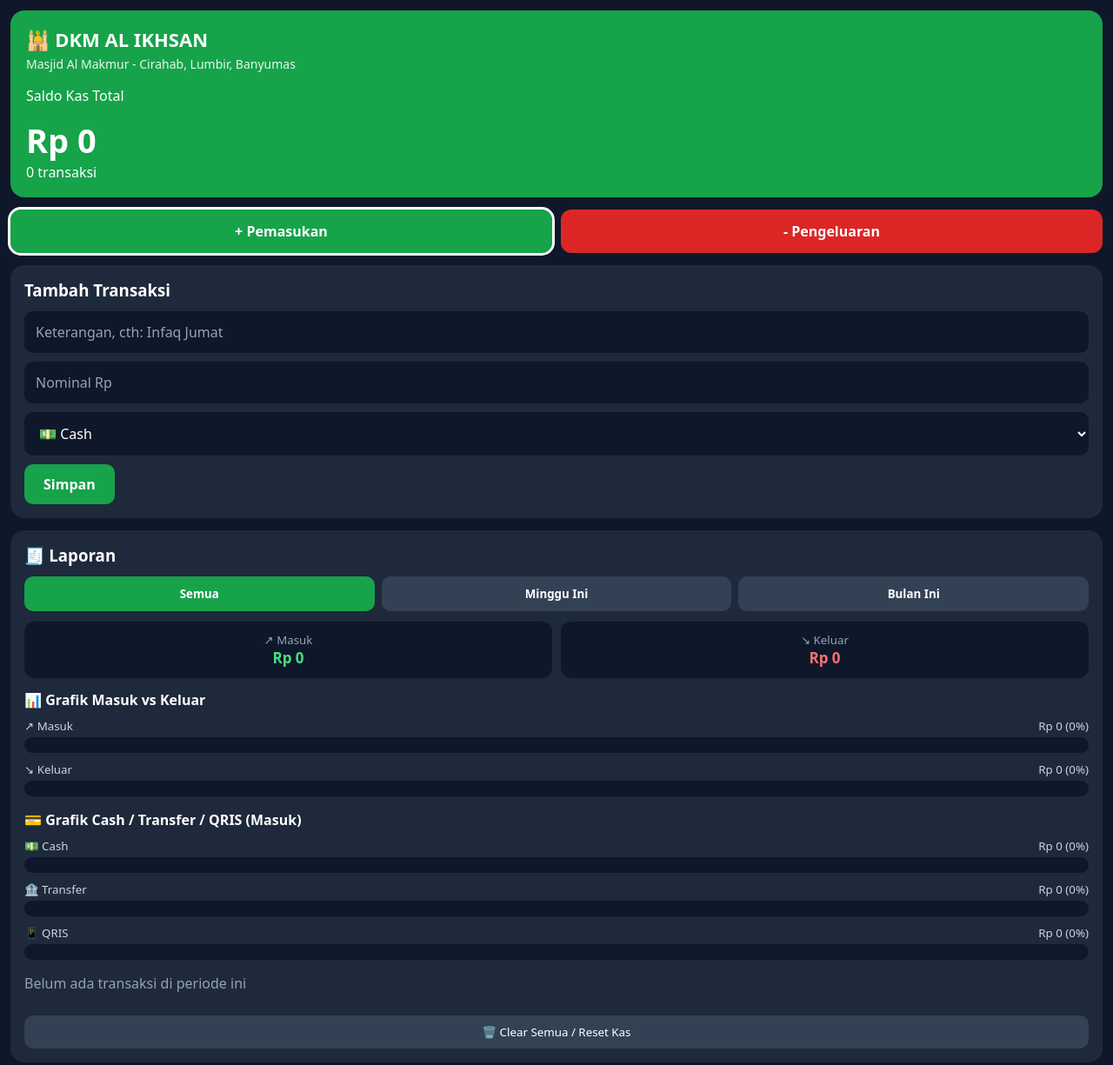
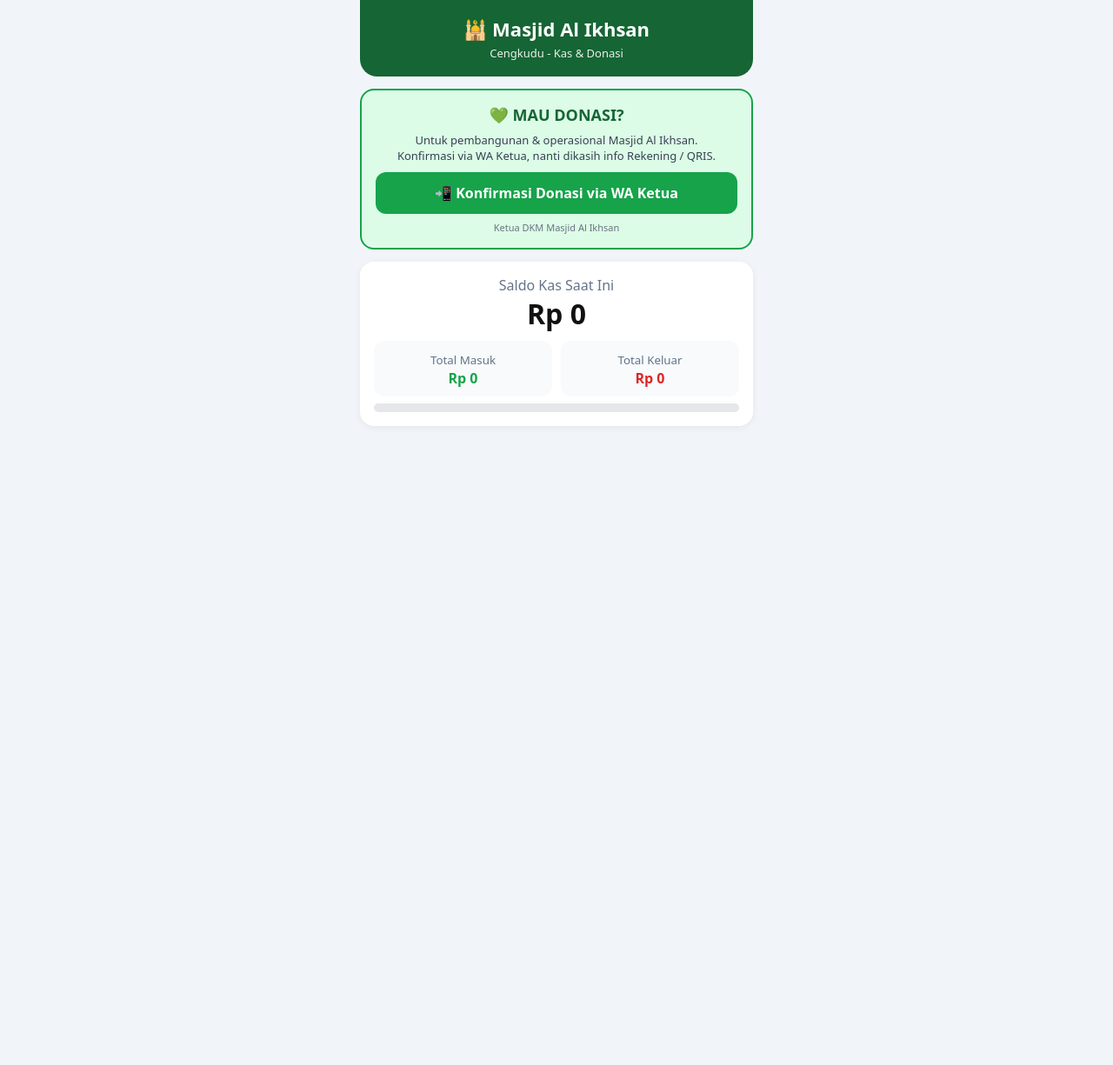
Before and after one commit to Cengkudu800mdpl/Kas-masjid-alikhsan, a plain HTML site: page index.html in a window 1280 px wide. Shown: the top 1225 px of the page at 87% size. After the commit the page ends 800 px from the top, so only its background shows below. Drawn offline with Linux system fonts and the light colour scheme.

Commit message:
Revise title and update styles for index.html
Updated title and styles for the Kas Masjid page, including changes to layout and button styles.

```diff
--- a/index.html
+++ b/index.html
@@ -3,161 +3,49 @@
 <head>
 <meta charset="UTF-8">
 <meta name="viewport" content="width=device-width, initial-scale=1.0">
-<title>DKM AL IKHSAN - Kas Masjid</title>
+<title>Kas Masjid Al Ikhsan - Cengkudu</title>
 <style>
-*{box-sizing:border-box;font-family:system-ui,Arial,sans-serif}
-body{margin:0;background:#0f172a;color:#fff;padding:12px}
-.header{background:#16a34a;border-radius:16px;padding:18px}
-.header h1{margin:0;font-size:22px}
-.header p{margin:4px 0 0;opacity:.9;font-size:14px}
-.saldo{font-size:38px;font-weight:800;margin:14px 0 0}
-.btn-row{display:flex;gap:10px;margin:14px 0}
-.btn{flex:1;border:0;border-radius:12px;padding:14px;font-weight:700;font-size:16px;color:#fff;cursor:pointer}
-.in{background:#16a34a}.out{background:#dc2626}
-.btn.active{outline:3px solid #fff}
-.card{background:#1e293b;border-radius:16px;padding:16px;margin-bottom:14px}
-input,select{width:100%;padding:13px;border-radius:10px;border:0;background:#0f172a;color:#fff;margin-bottom:10px;font-size:16px}
-input::placeholder{color:#94a3b8}
-.save{background:#16a34a;color:#fff;border:0;padding:12px 22px;border-radius:10px;font-weight:700;font-size:16px}
-.item{background:#0f172a;border-radius:12px;padding:12px;margin-bottom:10px;display:flex;justify-content:space-between;align-items:center;gap:8px}
-.item b{font-size:18px}
-.item small{color:#94a3b8;display:block}
-.del{background:#dc2626;color:#fff;border:0;border-radius:8px;padding:8px 10px;font-weight:700}
-.clear{background:#334155;color:#fff;border:0;padding:10px 14px;border-radius:10px;width:100%;margin-top:10px}
-.wa{background:#16a34a;color:#fff;border:0;padding:13px;border-radius:10px;width:100%;font-weight:700;font-size:16px}
-.filter{display:flex;gap:8px;margin-bottom:12px}
-.filter button{flex:1;border:0;border-radius:10px;padding:11px;font-weight:700;background:#334155;color:#fff;cursor:pointer}
-.filter button.active{background:#16a34a}
-.summary{display:flex;gap:10px;margin-bottom:14px}
-.sum{flex:1;background:#0f172a;border-radius:12px;padding:12px;text-align:center}
-.sum small{color:#94a3b8;display:block}
-.sum b{font-size:17px}
-.bar-row{margin-bottom:10px}
-.bar-row small{display:flex;justify-content:space-between;margin-bottom:4px;color:#cbd5e1}
-.bar{height:18px;background:#0f172a;border-radius:20px;overflow:hidden}
-.bar-fill{height:100%;border-radius:20px}
+*{box-sizing:border-box;font-family:system-ui,Arial} body{margin:0;background:#f1f5f9;color:#111}
+.wrap{max-width:480px;margin:auto;padding:0 14px 40px}
+.header{background:#166534;color:#fff;padding:18px;border-radius:0 0 20px 20px;text-align:center}
+.header h1{margin:0;font-size:22px}.header p{margin:4px 0 0;opacity:.9;font-size:13px}
+.donasi{background:#dcfce7;border:2px solid #16a34a;border-radius:16px;padding:16px;margin:14px 0;text-align:center}
+.donasi b{font-size:18px;color:#166534}
+.donasi p{font-size:13px;color:#374151;margin:8px 0}
+.btn-wa{display:block;background:#16a34a;color:#fff;text-decoration:none;padding:13px;border-radius:12px;font-weight:800;margin-top:10px}
+.card{background:#fff;border-radius:16px;padding:16px;margin:12px 0;box-shadow:0 2px 8px rgba(0,0,0,.06)}
+.saldo{font-size:32px;font-weight:800;text-align:center}
+.row{display:flex;gap:10px}.col{flex:1;background:#f8fafc;border-radius:12px;padding:10px;text-align:center}
+.col small{color:#64748b}.masuk{color:#16a34a;font-weight:800}.keluar{color:#dc2626;font-weight:800}
+input,select{width:100%;padding:12px;border:1px solid #ddd;border-radius:10px;margin:6px 0;font-size:15px}
+.btn{width:100%;padding:13px;border:0;border-radius:12px;font-weight:800;font-size:15px;cursor:pointer}
+.btn-simpan{background:#166534;color:#fff}
+.btn-rekap{background:#0ea5e9;color:#fff;margin-top:8px}
+.btn-hapus{background:#fee2e2;color:#dc2626;margin-top:8px}
+.item{display:flex;justify-content:space-between;padding:10px 0;border-bottom:1px solid #eee;font-size:14px}
+.item small{color:#64748b;display:block}
+.badge{padding:3px 8px;border-radius:20px;font-size:11px;font-weight:700;background:#e0e7ff}
+.bar{height:10px;background:#e5e7eb;border-radius:10px;overflow:hidden;display:flex;margin-top:8px}
 </style>
 </head>
 <body>
-<div class="header">
-<h1>🕌 DKM AL IKHSAN</h1>
-<p>Masjid Al Makmur - Cirahab, Lumbir, Banyumas</p>
-<div style="margin-top:16px">Saldo Kas Total</div>
-<div class="saldo" id="saldo">Rp 0</div>
-<div id="count">0 transaksi</div>
+<div class="wrap">
+<div class="header"><h1>🕌 Masjid Al Ikhsan</h1><p>Cengkudu - Kas & Donasi</p></div>
+
+<!-- DONASI -->
+<div class="donasi">
+<b>💚 MAU DONASI?</b>
+<p>Untuk pembangunan & operasional Masjid Al Ikhsan.<br>Konfirmasi via WA Ketua, nanti dikasih info Rekening / QRIS.</p>
+<a class="btn-wa" target="_blank" href="https://wa.me/6283863945761?text=Assalamualaikum%20Pak%20Ketua%2C%20saya%20mau%20donasi%20untuk%20Masjid%20Al%20Ikhsan.%20Mohon%20info%20rekening%20%2F%20QRIS-nya.">📲 Konfirmasi Donasi via WA Ketua</a>
+<div style="font-size:11px;color:#6b7280;margin-top:8px">Ketua DKM Masjid Al Ikhsan</div>
 </div>
 
-<div class="btn-row">
-<button class="btn in active" id="btnMasuk" onclick="setType('masuk')">+ Pemasukan</button>
-<button class="btn out" id="btnKeluar" onclick="setType('keluar')">- Pengeluaran</button>
+<!-- SALDO -->
+<div class="card">
+<div style="text-align:center;color:#64748b">Saldo Kas Saat Ini</div>
+<div class="saldo" id="saldo">Rp 0</div>
+<div class="row" style="margin-top:10px">
+<div class="col"><small>Total Masuk</small><div class="masuk" id="tMasuk">Rp 0</div></div>
+<div class="col"><small>Total Keluar</small><div class="keluar" id="tKeluar">Rp 0</div></div>
 </div>
-
-<div class="card">
-<h3 style="margin:0 0 12px">Tambah Transaksi</h3>
-<input id="ket" placeholder="Keterangan, cth: Infaq Jumat">
-<input id="nom" type="number" placeholder="Nominal Rp">
-<select id="metode">
-<option value="Cash">💵 Cash</option>
-<option value="Transfer">🏦 Transfer</option>
-<option value="QRIS">📱 QRIS</option>
-</select>
-<button class="save" onclick="simpan()">Simpan</button>
-</div>
-
-<div class="card">
-<h3 style="margin:0 0 12px">🧾 Laporan</h3>
-<div class="filter">
-<button id="fSemua" class="active" onclick="setFilter('semua')">Semua</button>
-<button id="fMinggu" onclick="setFilter('minggu')">Minggu Ini</button>
-<button id="fBulan" onclick="setFilter('bulan')">Bulan Ini</button>
-</div>
-<div class="summary">
-<div class="sum"><small>↗ Masuk</small><b id="totMasuk" style="color:#4ade80">Rp 0</b></div>
-<div class="sum"><small>↘ Keluar</small><b id="totKeluar" style="color:#f87171">Rp 0</b></div>
-</div>
-
-<h3 style="margin:12px 0 10px;font-size:16px">📊 Grafik Masuk vs Keluar</h3>
-<div id="chartMasukKeluar"></div>
-
-<h3 style="margin:16px 0 10px;font-size:16px">💳 Grafik Cash / Transfer / QRIS (Masuk)</h3>
-<div id="chartMetode"></div>
-
-<div id="list" style="margin-top:14px"></div>
-<button class="clear" onclick="clearAll()">🗑️ Clear Semua / Reset Kas</button>
-</div>
-
-<div class="card">
-<button class="wa" onclick="kirimWA()">📱 Kirim Rekap ke WA</button>
-</div>
-
-<script>
-let type='masuk';
-let filter='semua';
-let data=JSON.parse(localStorage.getItem('kasMasjid')||'[]');
-function setType(t){type=t;document.getElementById('btnMasuk').classList.toggle('active',t==='masuk');document.getElementById('btnKeluar').classList.toggle('active',t==='keluar');}
-function setFilter(f){filter=f;document.getElementById('fSemua').classList.toggle('active',f==='semua');document.getElementById('fMinggu').classList.toggle('active',f==='minggu');document.getElementById('fBulan').classList.toggle('active',f==='bulan');render();}
-function fmt(n){return 'Rp '+n.toLocaleString('id-ID')}
-function getFiltered(){
-  let now=new Date();
-  return data.filter(d=>{
-    let ts=d.ts||d.id||0;
-    let dt=new Date(ts);
-    if(filter==='minggu'){return ts>=Date.now()-(7*24*60*60*1000);}
-    if(filter==='bulan'){return dt.getMonth()===now.getMonth() && dt.getFullYear()===now.getFullYear();}
-    return true;
-  });
-}
-function bar(label,value,max,color){
-  let pct=max>0?Math.round(value/max*100):0;
-  return `<div class="bar-row"><small><span>${label}</span><span>${fmt(value)} (${pct}%)</span></small><div class="bar"><div class="bar-fill" style="width:${pct}%;background:${color}"></div></div></div>`;
-}
-function render(){
-let saldo=0;data.forEach(d=>{saldo+= d.type==='masuk'? d.nominal : -d.nominal});
-document.getElementById('saldo').innerText=fmt(saldo);
-document.getElementById('count').innerText=data.length+' transaksi';
-let filtered=getFiltered();
-let masuk=0,keluar=0;filtered.forEach(d=>{if(d.type==='masuk') masuk+=d.nominal; else keluar+=d.nominal;});
-document.getElementById('totMasuk').innerText=fmt(masuk);
-document.getElementById('totKeluar').innerText=fmt(keluar);
-let max1=Math.max(masuk,keluar,1);
-document.getElementById('chartMasukKeluar').innerHTML=bar('↗ Masuk',masuk,max1,'#16a34a')+bar('↘ Keluar',keluar,max1,'#dc2626');
-let cash=0,transfer=0,qris=0;
-filtered.forEach(d=>{if(d.type==='masuk'){if(d.metode==='Cash')cash+=d.nominal; if(d.metode==='Transfer')transfer+=d.nominal; if(d.metode==='QRIS')qris+=d.nominal;}});
-let max2=Math.max(cash,transfer,qris,1);
-document.getElementById('chartMetode').innerHTML=bar('💵 Cash',cash,max2,'#22c55e')+bar('🏦 Transfer',transfer,max2,'#3b82f6')+bar('📱 QRIS',qris,max2,'#f59e0b');
-let html='';
-[...filtered].reverse().forEach(d=>{
-html+=`<div class="item"><div><b>${d.ket}</b><small>${d.type} • ${d.metode||'-'} • ${d.tgl}</small></div><div style="text-align:right"><b>${d.type==='masuk'?'+':'-'}${fmt(d.nominal)}</b><br><button class="del" onclick="hapus(${d.id})">X Hapus</button></div></div>`;
-});
-document.getElementById('list').innerHTML=html||'<p style="color:#94a3b8">Belum ada transaksi di periode ini</p>';
-}
-function simpan(){
-let ket=document.getElementById('ket').value.trim();
-let nom=parseInt(document.getElementById('nom').value);
-let metode=document.getElementById('metode').value;
-if(!ket||!nom){alert('Isi keterangan & nominal dulu, Broo');return;}
-let now=Date.now();
-data.push({id:now,ts:now,ket,nominal:nom,type,metode,tgl:new Date().toLocaleDateString('id-ID')});
-localStorage.setItem('kasMasjid',JSON.stringify(data));
-document.getElementById('ket').value='';document.getElementById('nom').value='';
-render();alert('Tersimpan!');
-}
-function hapus(id){if(confirm('Hapus transaksi ini?')){data=data.filter(d=>d.id!==id);localStorage.setItem('kasMasjid',JSON.stringify(data));render();}}
-function clearAll(){if(confirm('Yakin hapus SEMUA transaksi? Saldo jadi 0.')){data=[];localStorage.setItem('kasMasjid',JSON.stringify(data));render();}}
-function kirimWA(){
-let filtered=getFiltered();
-let masuk=0,keluar=0;filtered.forEach(d=>{if(d.type==='masuk') masuk+=d.nominal; else keluar+=d.nominal;});
-let saldo=0;data.forEach(d=>{saldo+= d.type==='masuk'? d.nominal : -d.nominal});
-let label=filter==='semua'?'SEMUA':filter==='minggu'?'MINGGU INI':'BULAN INI';
-let teks='*REKAP KAS MASJID AL IKHSAN - '+label+'*%0A';
-teks+='Masjid Al Makmur - Cirahab, Lumbir, Banyumas%0A';
-teks+='Saldo Total: '+fmt(saldo)+'%0A';
-teks+='Masuk ('+label+'): '+fmt(masuk)+'%0A';
-teks+='Keluar ('+label+'): '+fmt(keluar)+'%0A%0A';
-filtered.forEach(d=>{teks+=`${d.type==='masuk'?'+':'-'} ${fmt(d.nominal)} - ${d.ket} (${d.metode||'-'})%0A`;});
-window.open('https://wa.me/?text='+teks,'_blank');
-}
-render();
-</script>
-</body>
-</html>
+<div class="bar">
```
